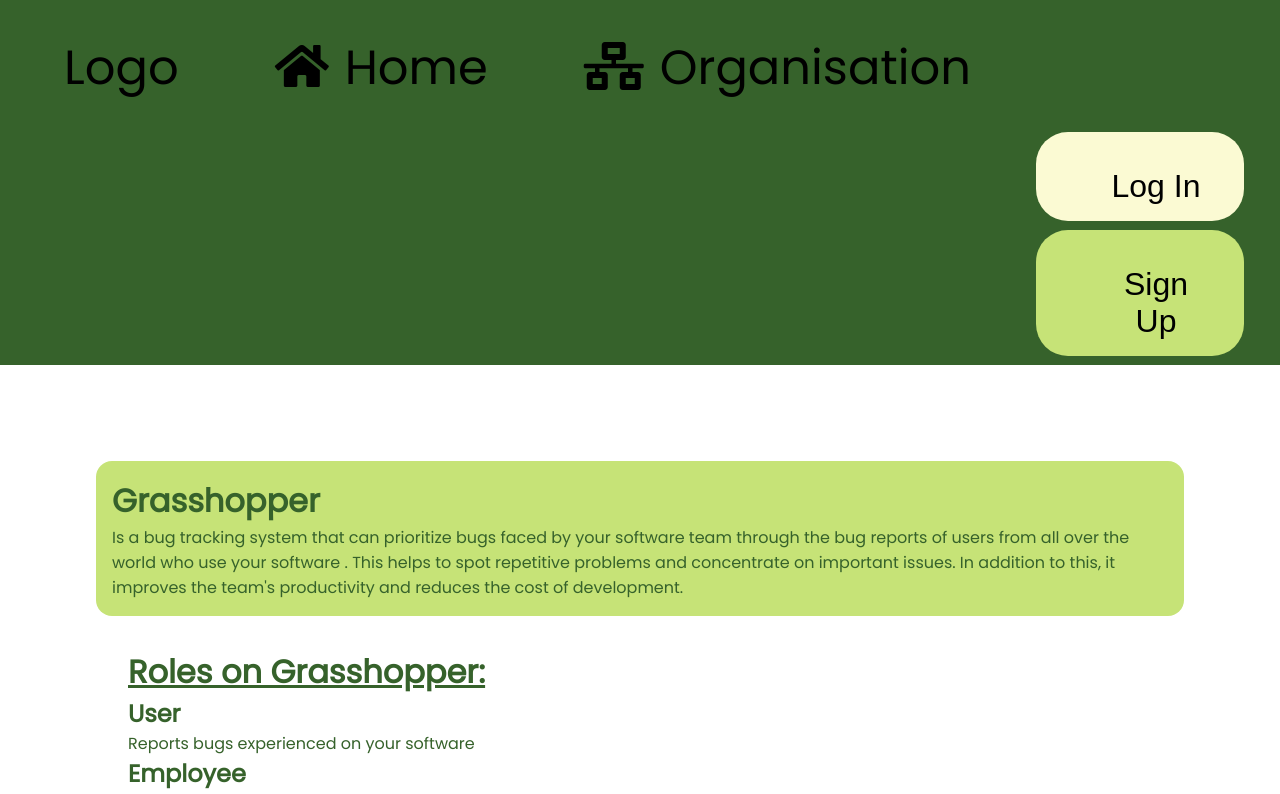
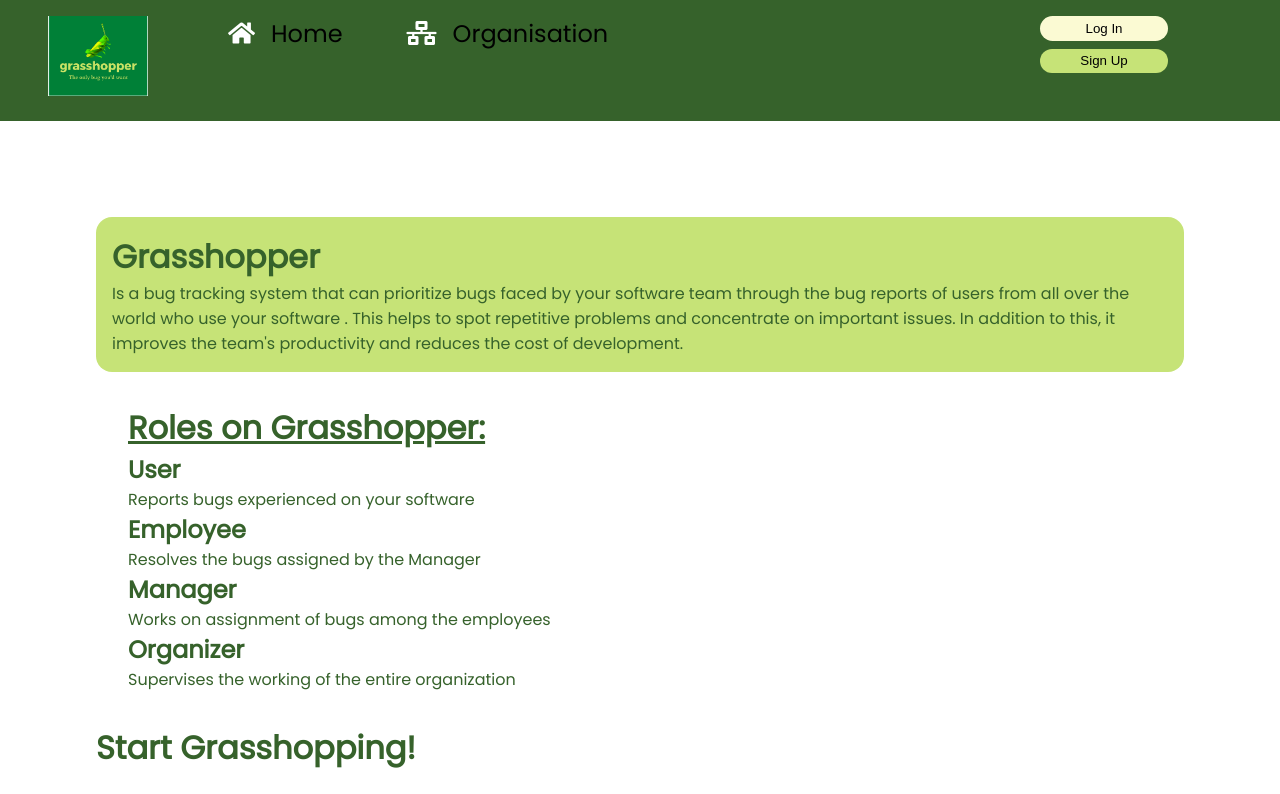
Before and after one commit to hgupta12/TRINIT_Bro-Code_DEV02, a React (Create React App) app: page / in a window 1280 px wide. Shown: the top 794 px of the page. Built offline with nearby package versions, Linux system fonts and the light colour scheme; no server answers.

Commit message:
created .env file , add logo

```diff
--- a/src/components/NavBar.js
+++ b/src/components/NavBar.js
@@ -5,6 +5,7 @@
 import {auth} from '../firebase-config';
 import {signOut} from 'firebase/auth';
 import { userActions } from '../store/user-context';
+import Logo from '../images/logo.png'
 
 function NavBar() {
   const dispatch = useDispatch();
@@ -17,7 +18,7 @@
   }
   return (<div className="navbar">
     <ul id="navbar-list">
-      <li className="navbar-list-element"><Link to='/'>Logo</Link></li>
+      <li className="navbar-list-element"><Link to='/'><img src={Logo} alt="logo" /></Link></li>
       <li className="navbar-list-element"><Link to="/"><i className="fas fa-home"></i>Home</Link></li>
       <li className="navbar-list-element"><Link to="/"><i className="fas fa-network-wired"></i>Organisation</Link></li>
 
--- a/src/components/NavBar.scss
+++ b/src/components/NavBar.scss
@@ -1,20 +1,30 @@
 @use "../App" as v;
 
-.NavBar{
+.navbar{
     overflow:hidden;
+    img{
+        width: 100px;
+        margin-right: 1rem;
+    }
 }
 #navbar-list {
     list-style-type: none;
     overflow: hidden;
+        padding:1rem 3rem;
+
     background-color: v.$dark_green;
+    i{
+        color: white;
+    }
 }
 .navbar-list-element {
     display:inline;
     color: v.$light_green;
     float: left;
-    font-size:3rem;
+    font-size:1.5rem;
+    margin-right: 4rem;
 }
-a {
+>a {
     display: block;
     padding: 2rem;
     padding-bottom:0.5rem;
@@ -27,24 +37,19 @@
     float:right;
 }
 #user-status{
-    margin-top:-0.75rem;
+    // margin-top:2rem;
 }
 .login-btn{
-    display:block;
-    border:none;
-    border-radius:2rem;
-    padding-top:0.25rem;
-    padding-bottom:0.5rem;
-    margin: -0.2rem 0.25rem 0.40rem 0.15rem;
-    width:13rem;
-    font-size:2rem;
-    color:v.$dark_green;
+   display: block;
+   width: 8rem;
+   padding: 0.3rem 0;
+   margin-bottom: 0.5rem;
+   border-radius:30px;
+   border:none
 }
 #firstbtn{
     background-color:v.$white;
-    margin-bottom:0.75rem;
 }
 #secondbtn{
     background-color:v.$light_green;
-    margin-bottom:0.1rem;
 }
--- a/src/firebase-config.js
+++ b/src/firebase-config.js
@@ -3,12 +3,12 @@
 import {getFirestore} from 'firebase/firestore'
 
 const firebaseConfig = {
-  apiKey: "AIzaSyCoNQ2MNp-q9vSPb7ZDYBHr2G76pZxIzfg",
-  authDomain: "grasshopper-2f895.firebaseapp.com",
-  projectId: "grasshopper-2f895",
-  storageBucket: "grasshopper-2f895.appspot.com",
-  messagingSenderId: "236872774571",
-  appId: "1:236872774571:web:c41bbeafa227fd562bd8ee",
+  apiKey: process.env.REACT_APP_API_KEY,
+  authDomain: process.env.REACT_APP_AUTH_DOMAIN,
+  projectId: process.env.REACT_APP_PROJECT_ID,
+  storageBucket: process.env.REACT_APP_STORAGE_BUCKET,
+  messagingSenderId: process.env.REACT_APP_MESSAGING_SENDER_ID,
+  appId: process.env.REACT_APP_ID,
 };
 
 // Initialize Firebase
```
Also changed, not shown: src/images/logo.png (added), 1 other file (tests, documents, lock files or other folders).
